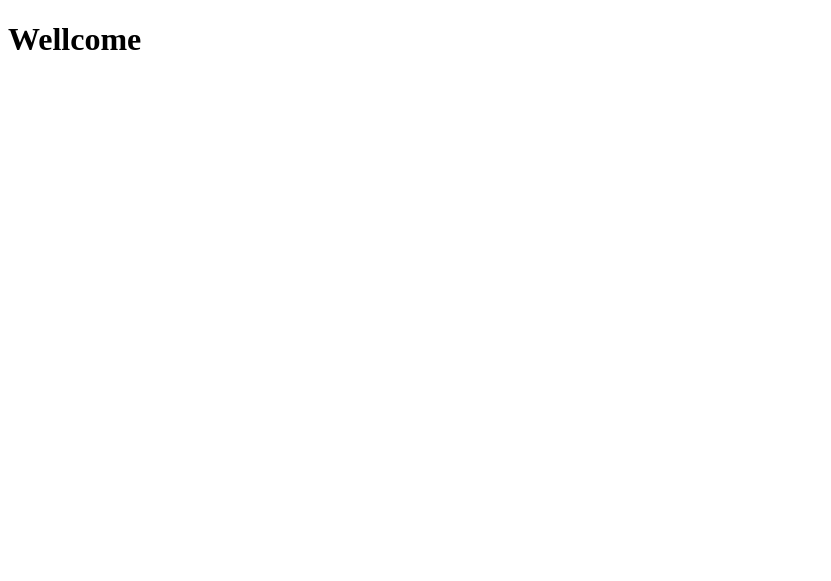
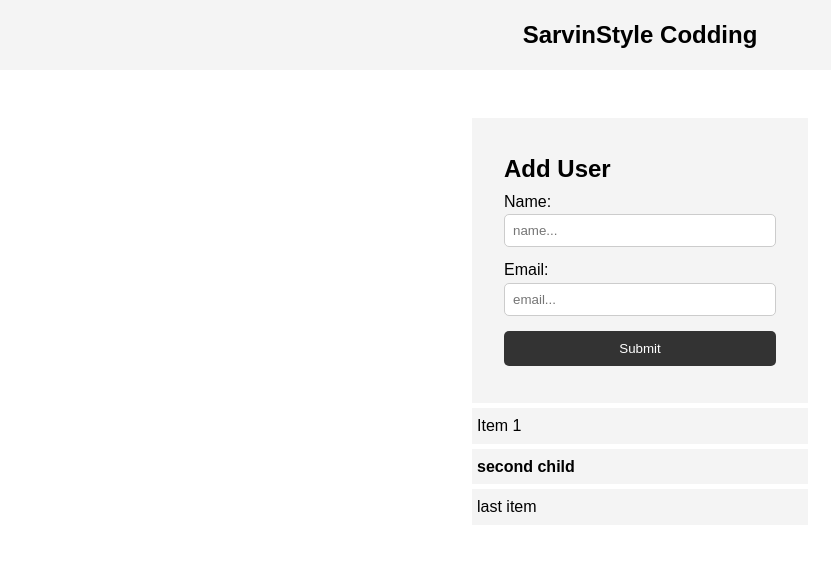
Before and after one commit to HappyLife23/javascript-grund, a plain HTML site: page sarvin/index.html in a window 1280 px wide. Shown: the whole page, without its empty margins (0-831 px from the left). Drawn offline with Linux system fonts and the light colour scheme.

Commit message:
added some good js codes

```diff
--- a/sarvin/index.html
+++ b/sarvin/index.html
@@ -1,13 +1,38 @@
 <!DOCTYPE html>
 <html lang="en">
   <head>
-    <meta charset="UTF-8" />
-    <meta name="viewport" content="width=device-width, initial-scale=1.0" />
-    <title>Sarvin</title>
+    <title>SarvinStyle Codding</title>
+    <link rel="stylesheet" href="style.css" />
   </head>
   <body>
-    <h1>Wellcome</h1>
-    <div class="container"></div>
-    <script src="main.js"></script>
+    <header>
+      <h2>SarvinStyle Codding</h2>
+    </header>
+
+    <section class="container">
+      <form id="my-form">
+        <h2>Add User</h2>
+        <div class="msg"></div>
+        <div>
+          <label for="name">Name:</label>
+          <input type="text" id="name" placeholder="name..." />
+        </div>
+        <div>
+          <label for="email">Email:</label>
+          <input type="text" id="email" placeholder="email..." />
+        </div>
+        <input class="btn" type="submit" value="Submit" />
+      </form>
+
+      <ul id="users"></ul>
+
+      <ul class="items">
+        <li class="item">Item 1</li>
+        <li class="item">Item 2</li>
+        <li class="item">Item 3</li>
+      </ul>
+    </section>
+
+    <script src="index.js"></script>
   </body>
 </html>
--- /dev/null
+++ b/sarvin/index.js
@@ -0,0 +1,59 @@
+//console.log(window);
+const ul = document.querySelector('.items');
+ul.lastElementChild.innerText = 'last item'; // med innerText ändrar vi bara innehållet
+ul.children[1].innerHTML = '<h4>second child</h4>' // men med innerHTML kan vi ändra html-stilen
+//console.log(ul);
+
+
+/*-----------------------------
+-
+
+
+const btn = document.querySelector('.btn');
+
+btn.addEventListener('click', (e) => {
+    e.preventDefault();
+    console.log(e.target.className);// skriver ut classnamet på knappen
+    e.target.className = 'newClassName'// eventet siktar på classnamnet och ändrar därefter classnamnet
+
+    document.querySelector('#my-form').style.background = '#bbb';
+});
+
+// mouseout event, bra för input
+btn.addEventListener('mouseout', (e) => {
+
+});
+/*-----------------------------
+
+-------------------------------*/
+const myForm = document.querySelector('#my-form');
+const nameInput = document.querySelector('#name');
+const emailInput = document.querySelector('#email');
+const users = document.querySelector('#users');
+const msg = document.querySelector('.msg');
+
+
+myForm.addEventListener('submit', onSubmit)
+
+function onSubmit(e) {
+    e.preventDefault();
+    //console.log(nameInput.value);
+    //console.log(emailInput.value);
+    if (nameInput.value === '' || emailInput.value === '') {
+        msg.innerHTML = '<h3>Please fill in all fields</h3>';
+        msg.classList.add('error');
+
+        setTimeout(() => {
+            msg.innerHTML = '';
+            msg.classList.remove();
+        }, 3000);
+    } else {
+        const li = document.createElement('li');
+        li.appendChild(document.createTextNode(nameInput.value + ' ' + emailInput.value));
+        users.appendChild(li);
+        nameInput.value = '';
+        emailInput.value = '';
+
+    }
+
+}
--- /dev/null
+++ b/sarvin/style.css
@@ -0,0 +1,77 @@
+* {
+  margin: 0;
+  padding: 0;
+  box-sizing: border-box;
+}
+
+body {
+  font-family: Arial, Helvetica, sans-serif;
+  line-height: 1.6;
+}
+
+ul {
+  list-style: none;
+}
+
+ul li {
+  padding: 5px;
+  background: #f4f4f4;
+  margin: 5px 0;
+}
+
+header {
+  background: #f4f4f4;
+  padding: 1rem;
+  text-align: center;
+}
+
+.container {
+  margin: auto;
+  width: 400px;
+  overflow: auto;
+  padding: 3rem 2rem;
+}
+
+#my-form {
+  padding: 2rem;
+  background: #f4f4f4;
+}
+
+#my-form label {
+  display: block;
+}
+
+#my-form input[type="text"] {
+  width: 100%;
+  padding: 8px;
+  margin-bottom: 10px;
+  border-radius: 5px;
+  border: 1px solid #ccc;
+}
+
+.btn {
+  display: block;
+  width: 100%;
+  padding: 10px 15px;
+  border: 0;
+  background: #333;
+  color: #fff;
+  border-radius: 5px;
+  margin: 5px 0;
+}
+
+.btn:hover {
+  background: #444;
+}
+
+.bg-dark {
+  background: #333;
+  color: #fff;
+}
+
+.error {
+  background: orangered;
+  color: #fff;
+  padding: 5px;
+  margin: 5px;
+}
```
